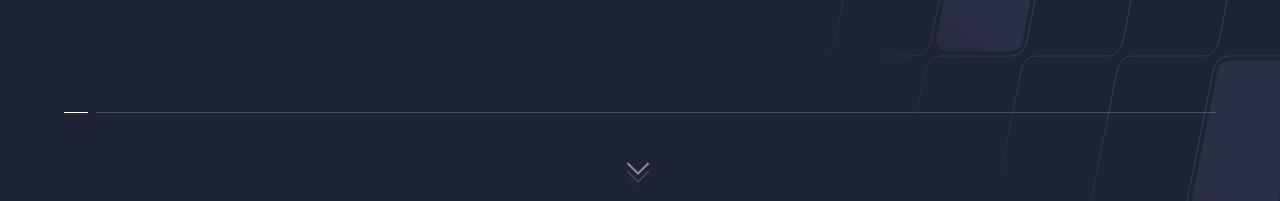
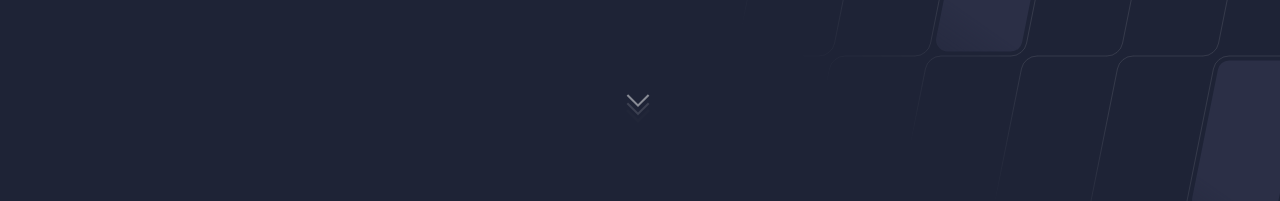
Before and after one commit to joaovitortc/portfolio, a React (Create React App) app: page / in a window 1280 px wide. Shown: the part 488-689 px from the top of the page. Built offline with nearby package versions, Linux system fonts and the light colour scheme.

Commit message:
Fixed: Animation of arrows are relative to parent components

```diff
--- a/src/index.css
+++ b/src/index.css
@@ -87,10 +87,11 @@ body{
 }
 
 .scroll-down {
-  position: absolute;
-  top: 80%;
+  position: relative;
+  top: 50%;
   left: 50%;
-  transform: translate(-50%, -50%);
+  width:20px;
+  margin-top: 8em;
 }
 
 .scroll-down span {
```
